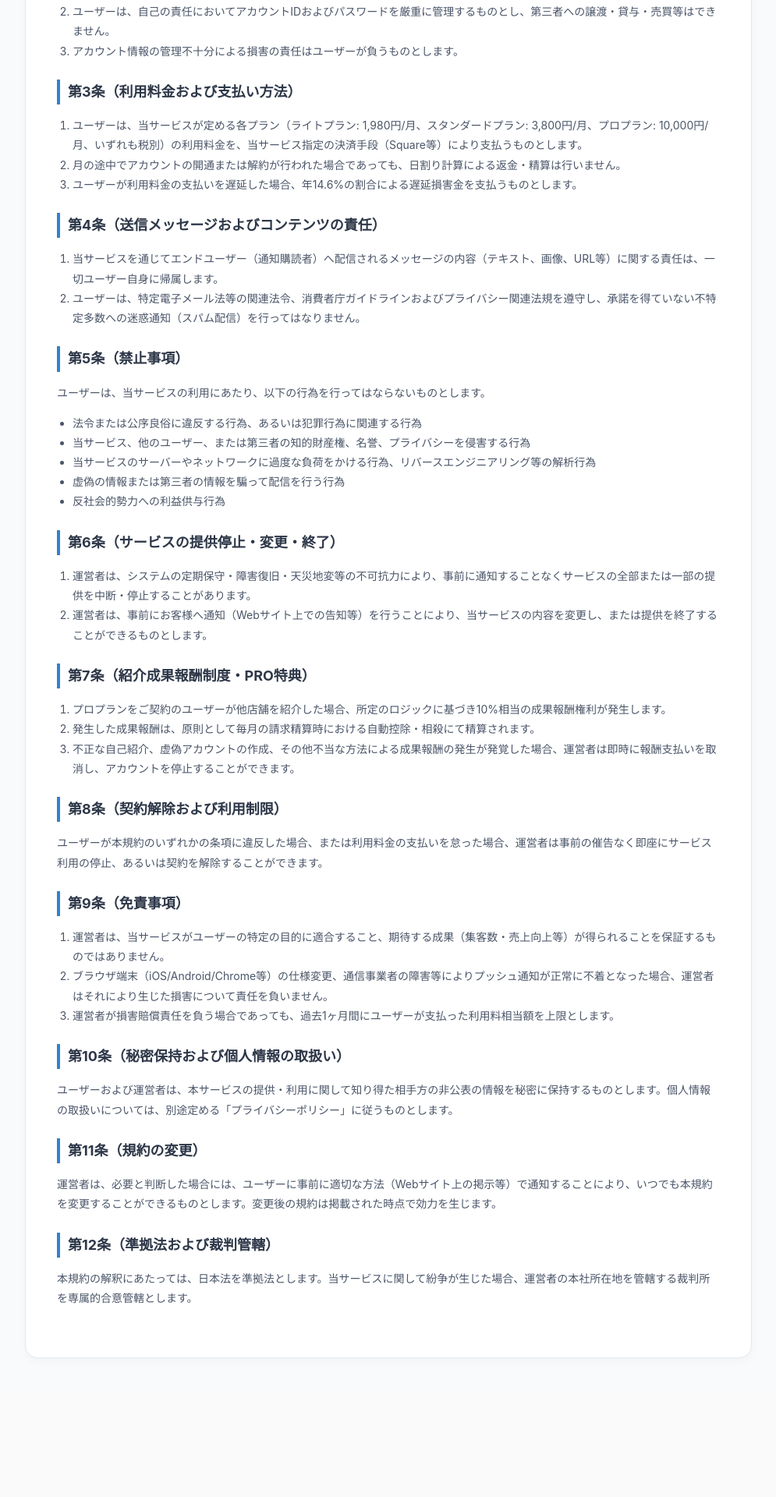
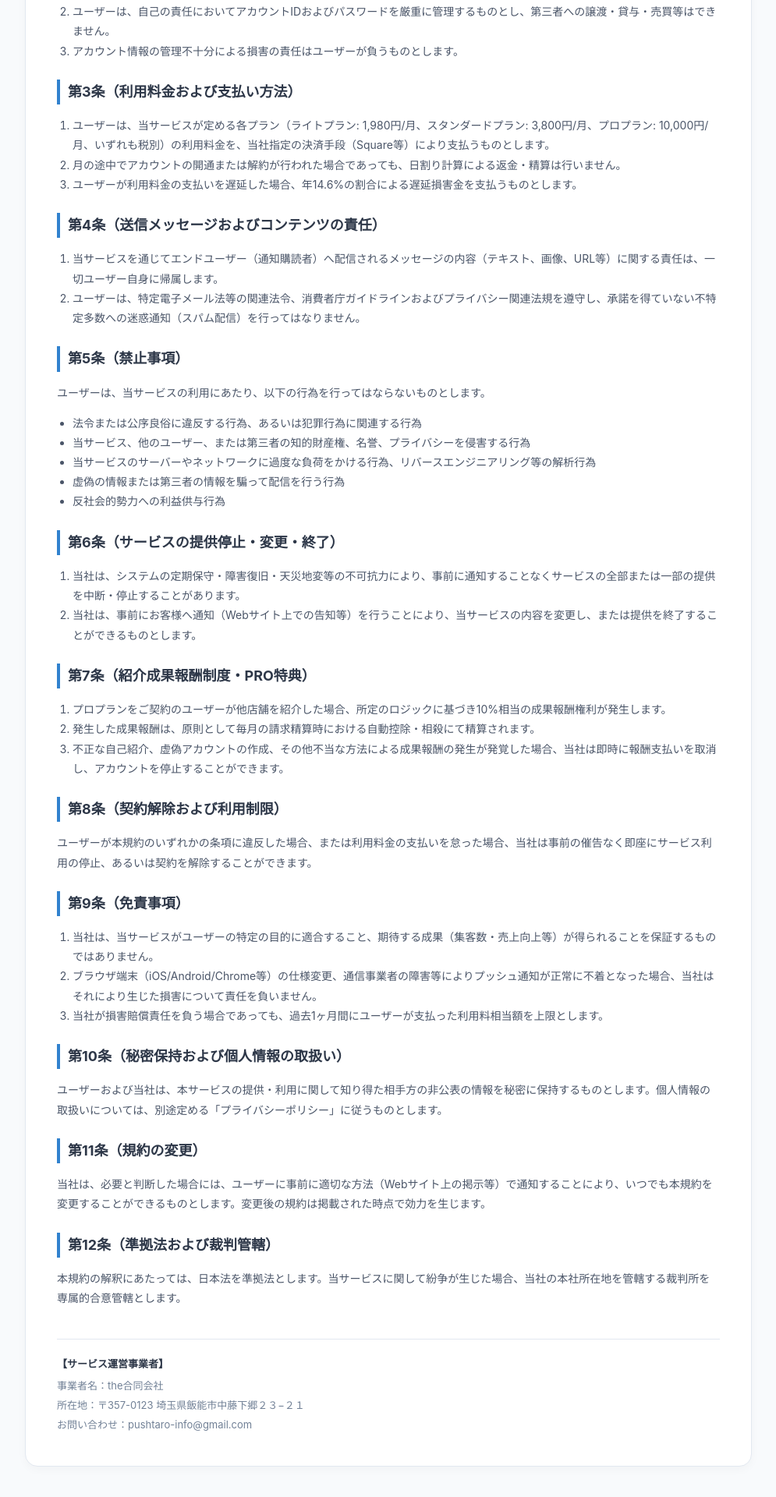
Before and after one commit to thellcishii-lang/push-taro, a Next.js app: page /terms in a window 1280 px wide. Shown: the part 540-2460 px from the top of the page at 78% size, without its empty margins (142-1137 px from the left). Before the commit the page ends 2322 px from the top, so only its background shows below. Built offline with nearby package versions, Linux system fonts and the light colour scheme.

Commit message:
Update page.tsx

```diff
--- a/app/terms/page.tsx
+++ b/app/terms/page.tsx
@@ -16,13 +16,13 @@ export default function TermsPage() {
         </h1>
 
         <p style={{ marginBottom: '24px', fontSize: '14px', color: '#4a5568' }}>
-          この利用規約（以下、「本規約」といいます。）は、Push-taro（以下、「当サービス」といいます。）が提供する店舗向けWeb Push通知・CRMプラットフォームの利用条件を定めるものです。ご利用者様（以下、「ユーザー」といいます。）には、本規約に同意いただいた上で当サービスをご利用いただきます。
+          この利用規約（以下、「本規約」といいます。）は、the合同会社（以下、「当社」といいます。）が提供するPush-taro（以下、「当サービス」といいます。）の利用条件を定めるものです。ご利用者様（以下、「ユーザー」といいます。）には、本規約に従って当サービスをご利用いただきます。
         </p>
 
         <section style={{ marginBottom: '24px' }}>
           <h2 style={{ fontSize: '18px', fontWeight: '700', color: '#2d3748', marginBottom: '8px', borderLeft: '4px solid #3182ce', paddingLeft: '10px' }}>第1条（適用）</h2>
           <p style={{ fontSize: '14px', color: '#4a5568' }}>
-            本規約は、ユーザーと当サービス運営者との間の当サービスの利用に関わる一切の関係に適用されるものとします。ユーザーが本サービスのお申し込みまたはご利用を開始した時点で、本規約の全条項に同意したものとみなします。
+            本規約は、ユーザーと当社との間の当サービスの利用に関わる一切の関係に適用されるものとします。ユーザーが本サービスのお申し込みまたはご利用を開始した時点で、本規約の全条項に同意したものとみなします。
           </p>
         </section>
 
@@ -38,7 +38,7 @@ export default function TermsPage() {
         <section style={{ marginBottom: '24px' }}>
           <h2 style={{ fontSize: '18px', fontWeight: '700', color: '#2d3748', marginBottom: '8px', borderLeft: '4px solid #3182ce', paddingLeft: '10px' }}>第3条（利用料金および支払い方法）</h2>
           <ol style={{ fontSize: '14px', color: '#4a5568', paddingLeft: '20px' }}>
-            <li>ユーザーは、当サービスが定める各プラン（ライトプラン: 1,980円/月、スタンダードプラン: 3,800円/月、プロプラン: 10,000円/月、いずれも税別）の利用料金を、当サービス指定の決済手段（Square等）により支払うものとします。</li>
+            <li>ユーザーは、当サービスが定める各プラン（ライトプラン: 1,980円/月、スタンダードプラン: 3,800円/月、プロプラン: 10,000円/月、いずれも税別）の利用料金を、当社指定の決済手段（Square等）により支払うものとします。</li>
             <li>月の途中でアカウントの開通または解約が行われた場合であっても、日割り計算による返金・精算は行いません。</li>
             <li>ユーザーが利用料金の支払いを遅延した場合、年14.6%の割合による遅延損害金を支払うものとします。</li>
           </ol>
@@ -67,8 +67,8 @@ export default function TermsPage() {
         <section style={{ marginBottom: '24px' }}>
           <h2 style={{ fontSize: '18px', fontWeight: '700', color: '#2d3748', marginBottom: '8px', borderLeft: '4px solid #3182ce', paddingLeft: '10px' }}>第6条（サービスの提供停止・変更・終了）</h2>
           <ol style={{ fontSize: '14px', color: '#4a5568', paddingLeft: '20px' }}>
-            <li>運営者は、システムの定期保守・障害復旧・天災地変等の不可抗力により、事前に通知することなくサービスの全部または一部の提供を中断・停止することがあります。</li>
-            <li>運営者は、事前にお客様へ通知（Webサイト上での告知等）を行うことにより、当サービスの内容を変更し、または提供を終了することができるものとします。</li>
+            <li>当社は、システムの定期保守・障害復旧・天災地変等の不可抗力により、事前に通知することなくサービスの全部または一部の提供を中断・停止することがあります。</li>
+            <li>当社は、事前にお客様へ通知（Webサイト上での告知等）を行うことにより、当サービスの内容を変更し、または提供を終了することができるものとします。</li>
           </ol>
         </section>
 
@@ -77,46 +77,54 @@ export default function TermsPage() {
           <ol style={{ fontSize: '14px', color: '#4a5568', paddingLeft: '20px' }}>
             <li>プロプランをご契約のユーザーが他店舗を紹介した場合、所定のロジックに基づき10%相当の成果報酬権利が発生します。</li>
             <li>発生した成果報酬は、原則として毎月の請求精算時における自動控除・相殺にて精算されます。</li>
-            <li>不正な自己紹介、虚偽アカウントの作成、その他不当な方法による成果報酬の発生が発覚した場合、運営者は即時に報酬支払いを取消し、アカウントを停止することができます。</li>
+            <li>不正な自己紹介、虚偽アカウントの作成、その他不当な方法による成果報酬の発生が発覚した場合、当社は即時に報酬支払いを取消し、アカウントを停止することができます。</li>
           </ol>
         </section>
 
         <section style={{ marginBottom: '24px' }}>
           <h2 style={{ fontSize: '18px', fontWeight: '700', color: '#2d3748', marginBottom: '8px', borderLeft: '4px solid #3182ce', paddingLeft: '10px' }}>第8条（契約解除および利用制限）</h2>
           <p style={{ fontSize: '14px', color: '#4a5568' }}>
-            ユーザーが本規約のいずれかの条項に違反した場合、または利用料金の支払いを怠った場合、運営者は事前の催告なく即座にサービス利用の停止、あるいは契約を解除することができます。
+            ユーザーが本規約のいずれかの条項に違反した場合、または利用料金の支払いを怠った場合、当社は事前の催告なく即座にサービス利用の停止、あるいは契約を解除することができます。
           </p>
         </section>
 
         <section style={{ marginBottom: '24px' }}>
           <h2 style={{ fontSize: '18px', fontWeight: '700', color: '#2d3748', marginBottom: '8px', borderLeft: '4px solid #3182ce', paddingLeft: '10px' }}>第9条（免責事項）</h2>
           <ol style={{ fontSize: '14px', color: '#4a5568', paddingLeft: '20px' }}>
-            <li>運営者は、当サービスがユーザーの特定の目的に適合すること、期待する成果（集客数・売上向上等）が得られることを保証するものではありません。</li>
-            <li>ブラウザ端末（iOS/Android/Chrome等）の仕様変更、通信事業者の障害等によりプッシュ通知が正常に不着となった場合、運営者はそれにより生じた損害について責任を負いません。</li>
-            <li>運営者が損害賠償責任を負う場合であっても、過去1ヶ月間にユーザーが支払った利用料相当額を上限とします。</li>
+            <li>当社は、当サービスがユーザーの特定の目的に適合すること、期待する成果（集客数・売上向上等）が得られることを保証するものではありません。</li>
+            <li>ブラウザ端末（iOS/Android/Chrome等）の仕様変更、通信事業者の障害等によりプッシュ通知が正常に不着となった場合、当社はそれにより生じた損害について責任を負いません。</li>
+            <li>当社が損害賠償責任を負う場合であっても、過去1ヶ月間にユーザーが支払った利用料相当額を上限とします。</li>
           </ol>
         </section>
 
         <section style={{ marginBottom: '24px' }}>
           <h2 style={{ fontSize: '18px', fontWeight: '700', color: '#2d3748', marginBottom: '8px', borderLeft: '4px solid #3182ce', paddingLeft: '10px' }}>第10条（秘密保持および個人情報の取扱い）</h2>
           <p style={{ fontSize: '14px', color: '#4a5568' }}>
-            ユーザーおよび運営者は、本サービスの提供・利用に関して知り得た相手方の非公表の情報を秘密に保持するものとします。個人情報の取扱いについては、別途定める「プライバシーポリシー」に従うものとします。
+            ユーザーおよび当社は、本サービスの提供・利用に関して知り得た相手方の非公表の情報を秘密に保持するものとします。個人情報の取扱いについては、別途定める「プライバシーポリシー」に従うものとします。
           </p>
         </section>
 
         <section style={{ marginBottom: '24px' }}>
           <h2 style={{ fontSize: '18px', fontWeight: '700', color: '#2d3748', marginBottom: '8px', borderLeft: '4px solid #3182ce', paddingLeft: '10px' }}>第11条（規約の変更）</h2>
           <p style={{ fontSize: '14px', color: '#4a5568' }}>
-            運営者は、必要と判断した場合には、ユーザーに事前に適切な方法（Webサイト上の掲示等）で通知することにより、いつでも本規約を変更することができるものとします。変更後の規約は掲載された時点で効力を生じます。
+            当社は、必要と判断した場合には、ユーザーに事前に適切な方法（Webサイト上の掲示等）で通知することにより、いつでも本規約を変更することができるものとします。変更後の規約は掲載された時点で効力を生じます。
           </p>
         </section>
 
         <section style={{ marginBottom: '24px' }}>
           <h2 style={{ fontSize: '18px', fontWeight: '700', color: '#2d3748', marginBottom: '8px', borderLeft: '4px solid #3182ce', paddingLeft: '10px' }}>第12条（準拠法および裁判管轄）</h2>
           <p style={{ fontSize: '14px', color: '#4a5568' }}>
-            本規約の解釈にあたっては、日本法を準拠法とします。当サービスに関して紛争が生じた場合、運営者の本社所在地を管轄する裁判所を専属的合意管轄とします。
+            本規約の解釈にあたっては、日本法を準拠法とします。当サービスに関して紛争が生じた場合、当社の本社所在地を管轄する裁判所を専属的合意管轄とします。
           </p>
         </section>
+
+        {/* 運営事業者情報 */}
+        <div style={{ marginTop: '40px', paddingTop: '20px', borderTop: '1px solid #e2e8f0', fontSize: '13px', color: '#718096' }}>
+          <p style={{ fontWeight: 'bold', margin: '0 0 4px 0', color: '#2d3748' }}>【サービス運営事業者】</p>
+          <p style={{ margin: '0 0 2px 0' }}>事業者名：the合同会社</p>
+          <p style={{ margin: '0 0 2px 0' }}>所在地：〒357-0123 埼玉県飯能市中藤下郷２３−２１</p>
+          <p style={{ margin: 0 }}>お問い合わせ：pushtaro-info@gmail.com</p>
+        </div>
 
       </div>
     </div>
```
